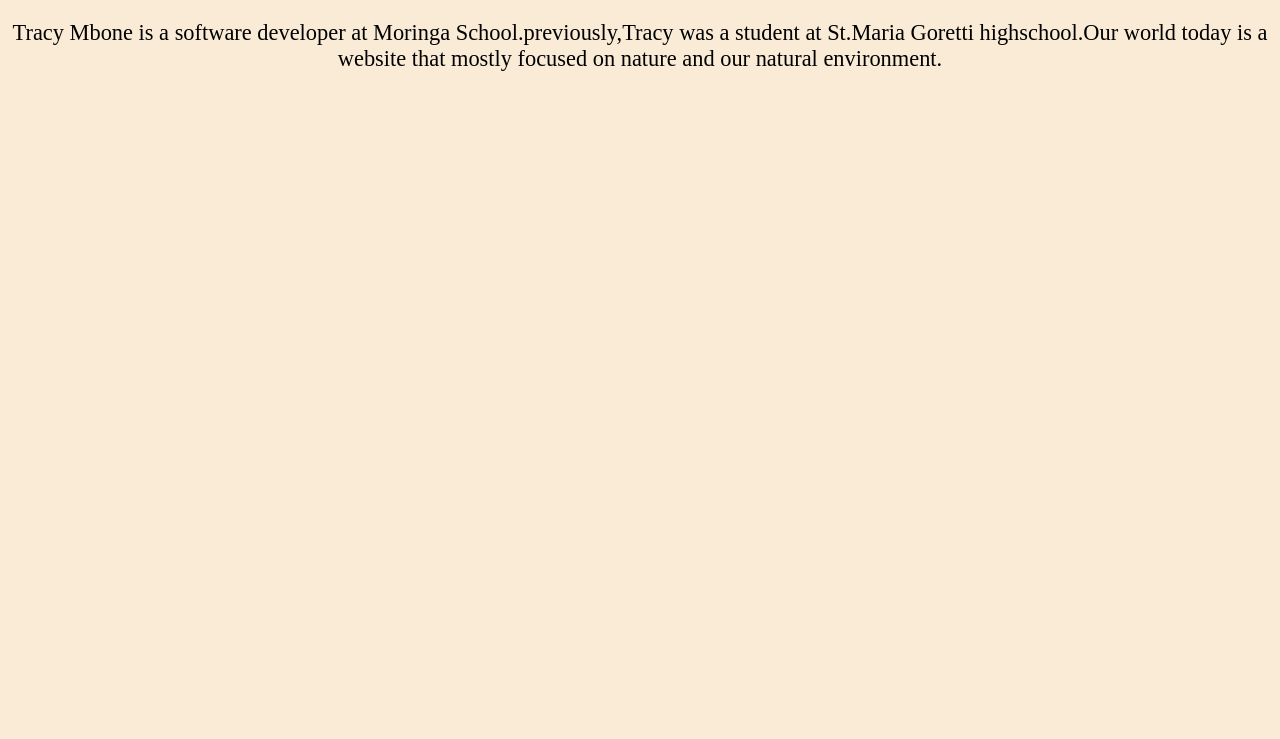
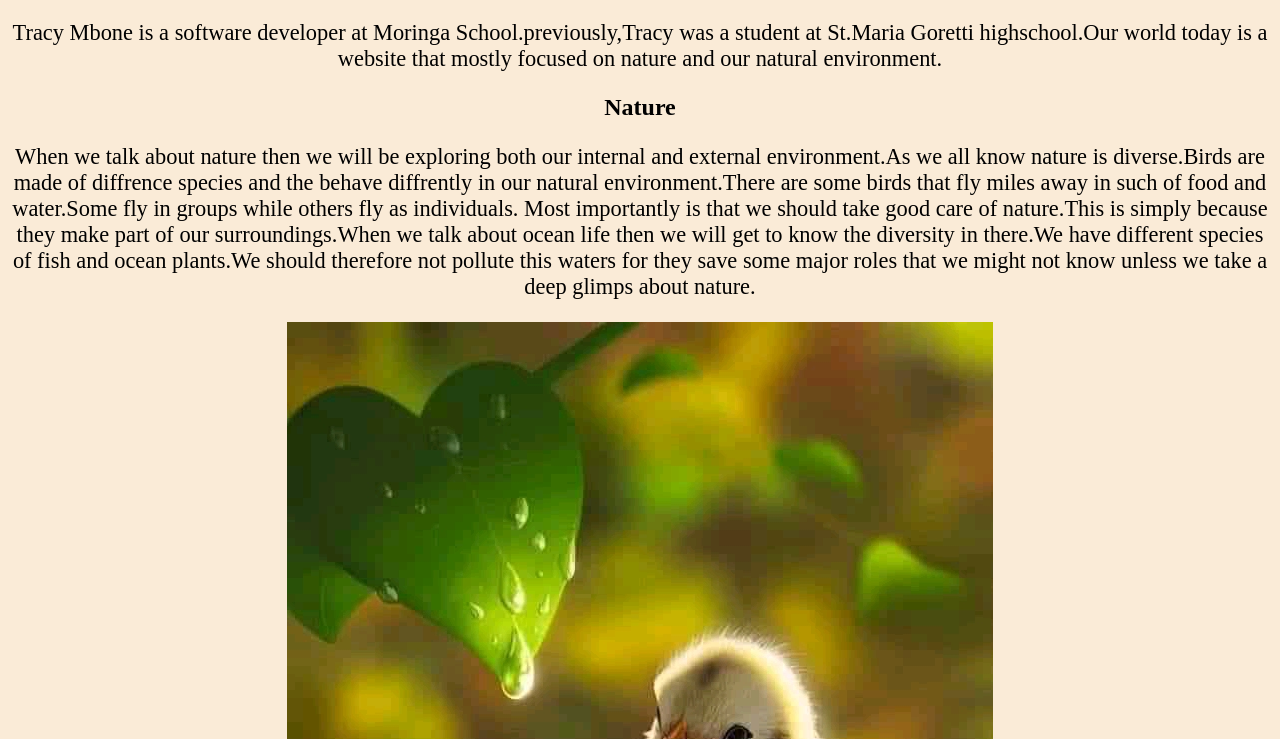
Before and after one commit to Ardern/photography-website, a plain HTML site: page index.html in a window 1280 px wide. Shown: the part 61-800 px from the top of the page. Drawn offline with Linux system fonts and the light colour scheme.

Commit message:
added image

```diff
--- a/index.html
+++ b/index.html
@@ -14,5 +14,17 @@
         at St.Maria Goretti highschool.Our world today is a website that mostly focused on
         nature and our natural environment.
     </p>
+    <h2>Nature</h2>
+    <p>When we talk about nature then we will be exploring both our internal and external
+        environment.As we all know nature is diverse.Birds are made of diffrence species and the behave
+        diffrently in our natural environment.There are some birds that fly miles away
+        in such of food and water.Some fly in groups while others fly as individuals.
+        Most importantly is that we should take good care of nature.This is simply
+        because they make part of our surroundings.When we talk about ocean life
+        then we will get to know the diversity in there.We have different species of fish and ocean plants.We should therefore not pollute this waters for they save some major roles
+        that we might not know unless we take a deep glimps about nature.
+
+    </p>
+    <img src="images/254703715798_status_9f239dad517144a6ba1c6cf6ce4d82b6.jpg">
 </body>
 </html>
```
Also changed, not shown: images/254703715798_status_9f239dad517144a6ba1c6cf6ce4d82b6.jpg (added).
